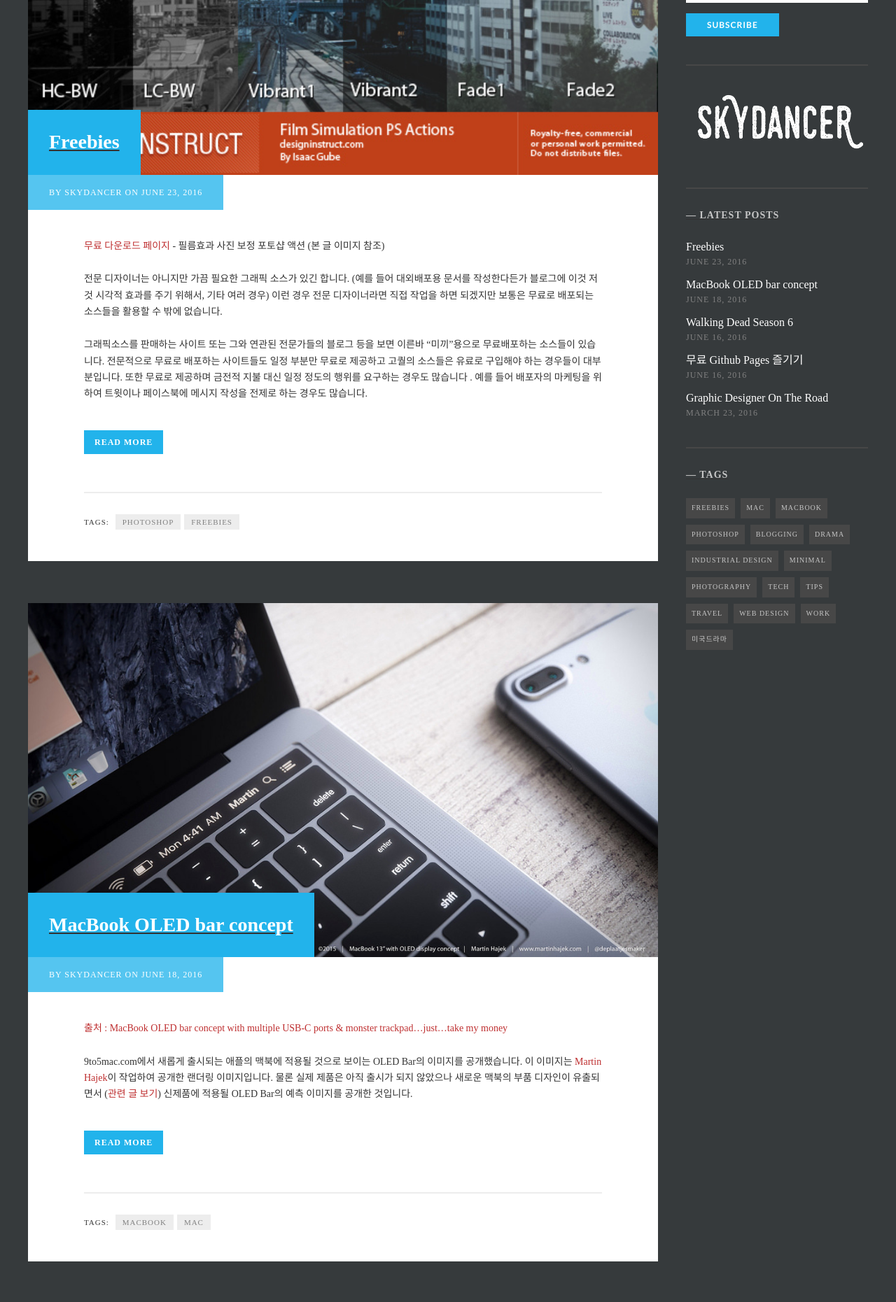
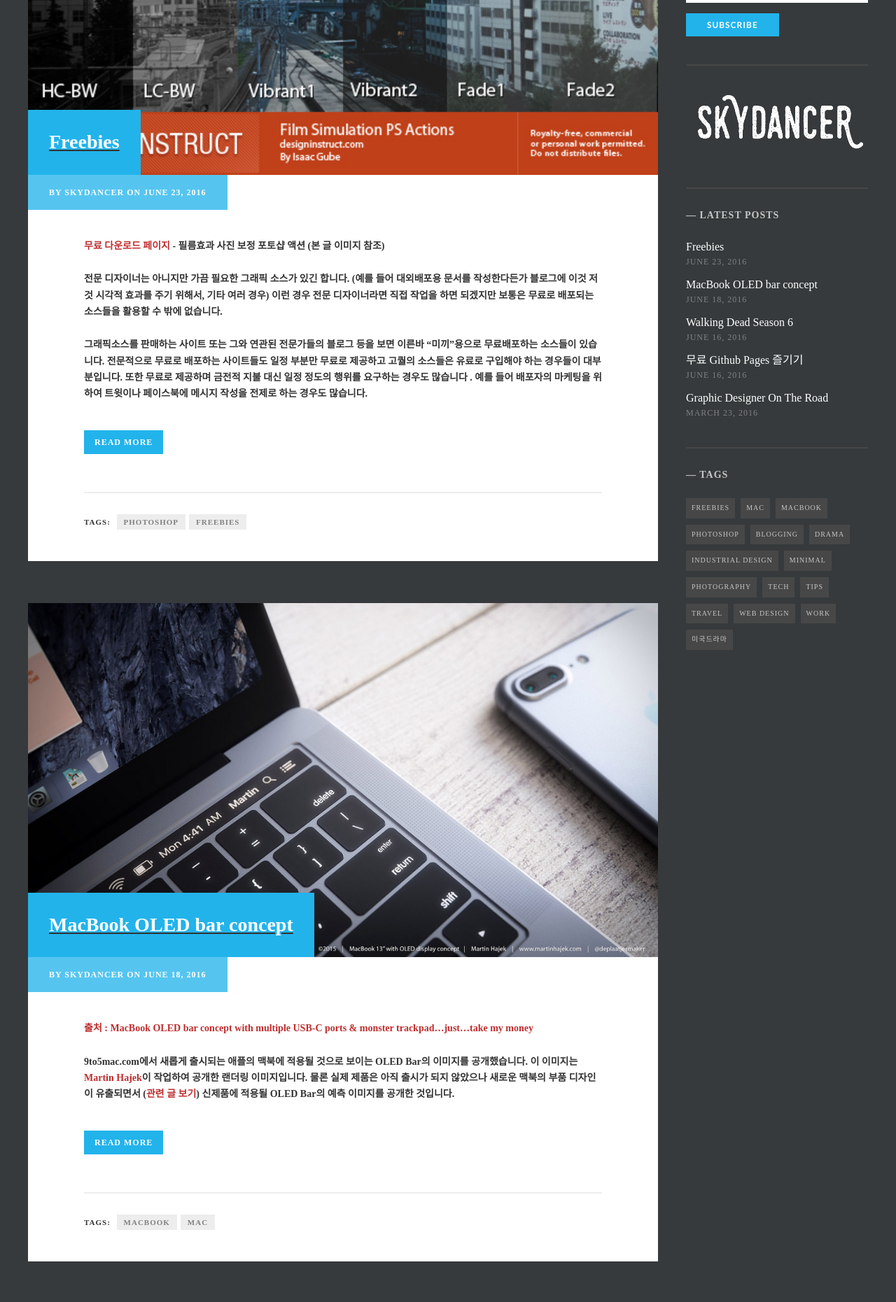
Before and after one commit to morgul71/morgul71.github.io, a Jekyll site: the page built from index.html, in a window 1280 px wide. Shown: the part 593-2454 px from the top of the page at 70% size. Built offline with Jekyll 4.4.1, drawn with Linux system fonts in a browser that asks for light colours; some web fonts are replaced; the list of posts is cut into pages by our own code.

Commit message:
Update main.scss

```diff
--- a/css/main.scss
+++ b/css/main.scss
@@ -9,7 +9,7 @@
     "reset",
     "general"
 ;
-@import url("http://fonts.googleapis.com/earlyaccess/notosanskr.css");
+/*@import url("http://fonts.googleapis.com/earlyaccess/notosanskr.css");*/
 @import url(//spoqa.github.io/spoqa-han-sans/css/SpoqaHanSans-kr.css);
 @import url(//spoqa.github.io/spoqa-han-sans/css/SpoqaHanSans-jp.css);
 
@@ -211,7 +211,7 @@
     font-family: 'Spoqa Han Sans', 'Spoqa Han Sans JP', 'Sans-serif';
     /*font-family: "Apple SD Gothic Neo", 'Noto Sans', Helvetica, Arial, sans-serif;*/
     /*font-family: "applesdgothicneo-ultralight","Apple SD Gothic Neo", 'Noto Sans', Helvetica, Arial, sans-serif; */
-    /*font-weight: 400;*/
+    font-weight: 700;
     /*font-family:applesdgothicneo-ultralight; font-weight:100*/
     color: #333;
     font-size: 14px;
```
